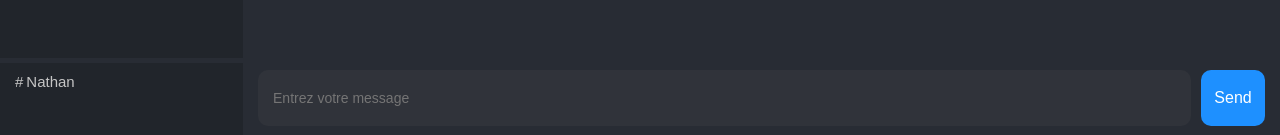
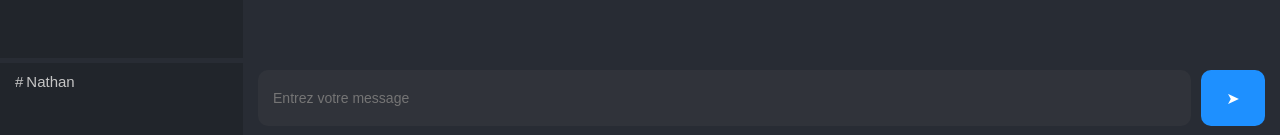
Before and after one commit to Torahime3/EpitechOnlineChat-webapp, a React (Vite) app in the folder Frontend/irc/: page / in a window 1280 px wide. Shown: the part 662-797 px from the top of the page. Built offline with nearby package versions, Linux system fonts and the light colour scheme.

Commit message:
feat: changed send message icon

```diff
--- a/Frontend/irc/src/components/forms/InputMessage.tsx
+++ b/Frontend/irc/src/components/forms/InputMessage.tsx
@@ -7,7 +7,7 @@ function InputMessage() {
     <>
         <form className={styles.container} >
             <input className={styles.message_input} type="text" placeholder="Entrez votre message"/>
-            <button className={styles.submit_input} type="submit">Send</button>
+            <button className={styles.submit_input} type="submit">➤</button>
         </form>
     </>
     )}
```
